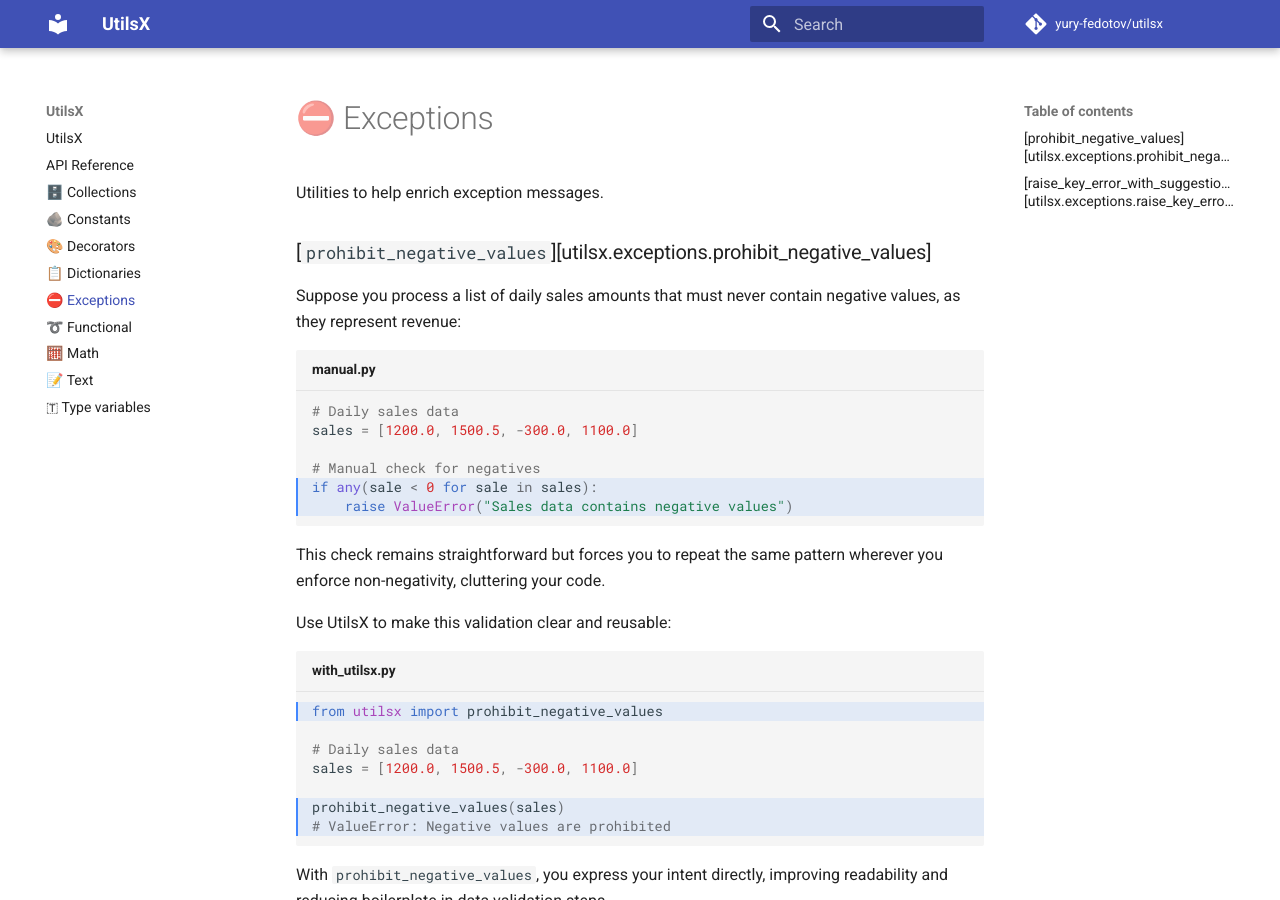
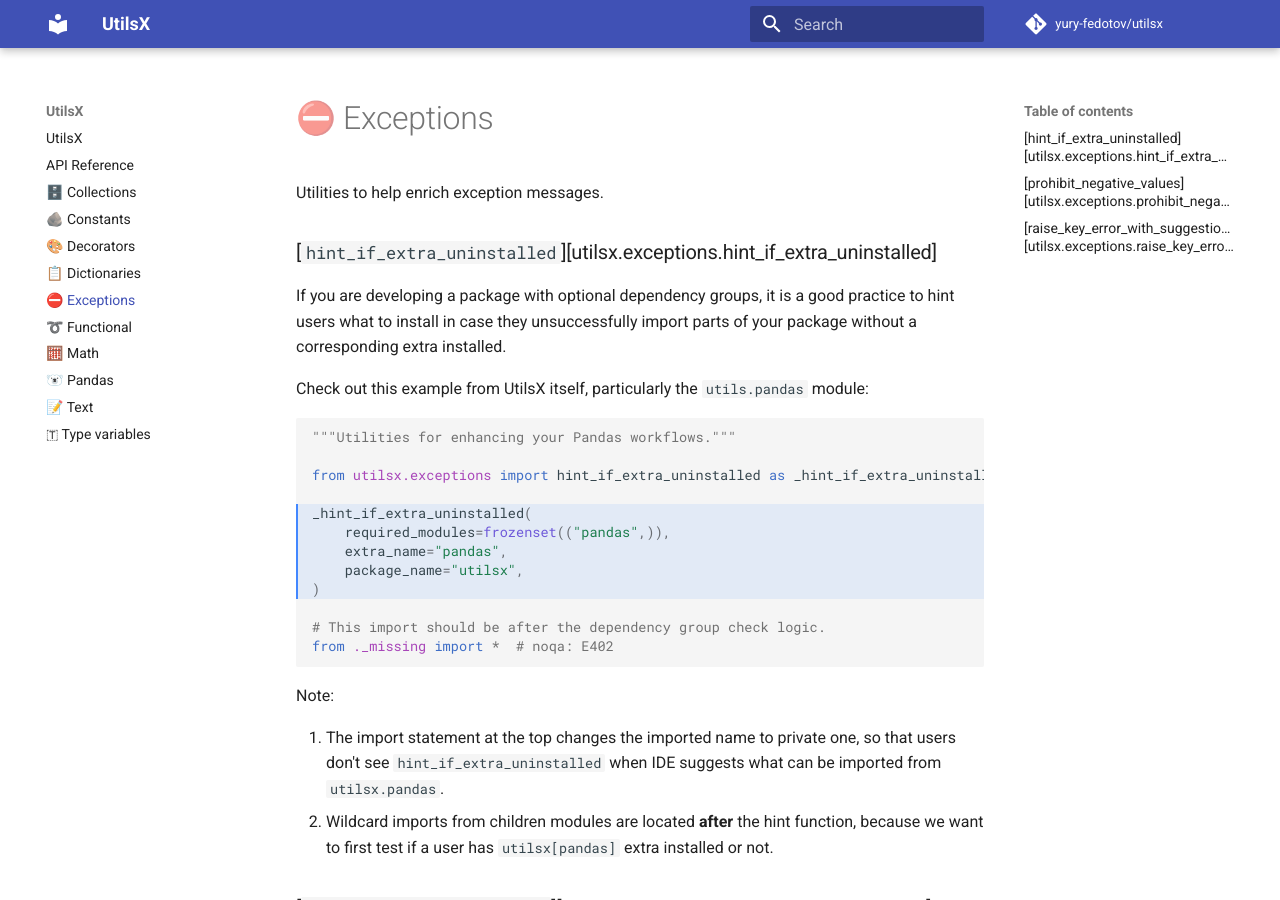
Before and after one commit to yury-fedotov/utilsx, an MkDocs documentation site: the page built from docs/exceptions.md, in a window 1280 px wide and 900 px high. Built offline with MkDocs 1.6.1 and Material for MkDocs 9.7.7, drawn with Linux system fonts in a browser that asks for light colours; comment, search, counter and statistics services are not loaded.

Commit message:
Add initial docs

````diff
--- a/docs/exceptions.md
+++ b/docs/exceptions.md
@@ -1,6 +1,37 @@
 # ⛔ Exceptions
 
 Utilities to help enrich exception messages.
+
+### [`hint_if_extra_uninstalled`][utilsx.exceptions.hint_if_extra_uninstalled]
+
+If you are developing a package with optional dependency groups,
+it is a good practice to hint users what to install in case they unsuccessfully import
+parts of your package without a corresponding extra installed.
+
+Check out this example from UtilsX itself, particularly the `utils.pandas` module:
+
+```py hl_lines="5-9"
+"""Utilities for enhancing your Pandas workflows."""
+
+from utilsx.exceptions import hint_if_extra_uninstalled as _hint_if_extra_uninstalled
+
+_hint_if_extra_uninstalled(
+    required_modules=frozenset(("pandas",)),
+    extra_name="pandas",
+    package_name="utilsx",
+)
+
+# This import should be after the dependency group check logic.
+from ._missing import *  # noqa: E402
+```
+
+Note:
+
+1. The import statement at the top changes the imported name to private one,
+so that users don't see `hint_if_extra_uninstalled` when IDE suggests what can be imported
+from `utilsx.pandas`.
+1. Wildcard imports from children modules are located **after** the hint function,
+because we want to first test if a user has `utilsx[pandas]` extra installed or not.
 
 ### [`prohibit_negative_values`][utilsx.exceptions.prohibit_negative_values]
 
````
Also changed, not shown: docs/pandas.md (added, +20 -0 lines), 1 other file.
